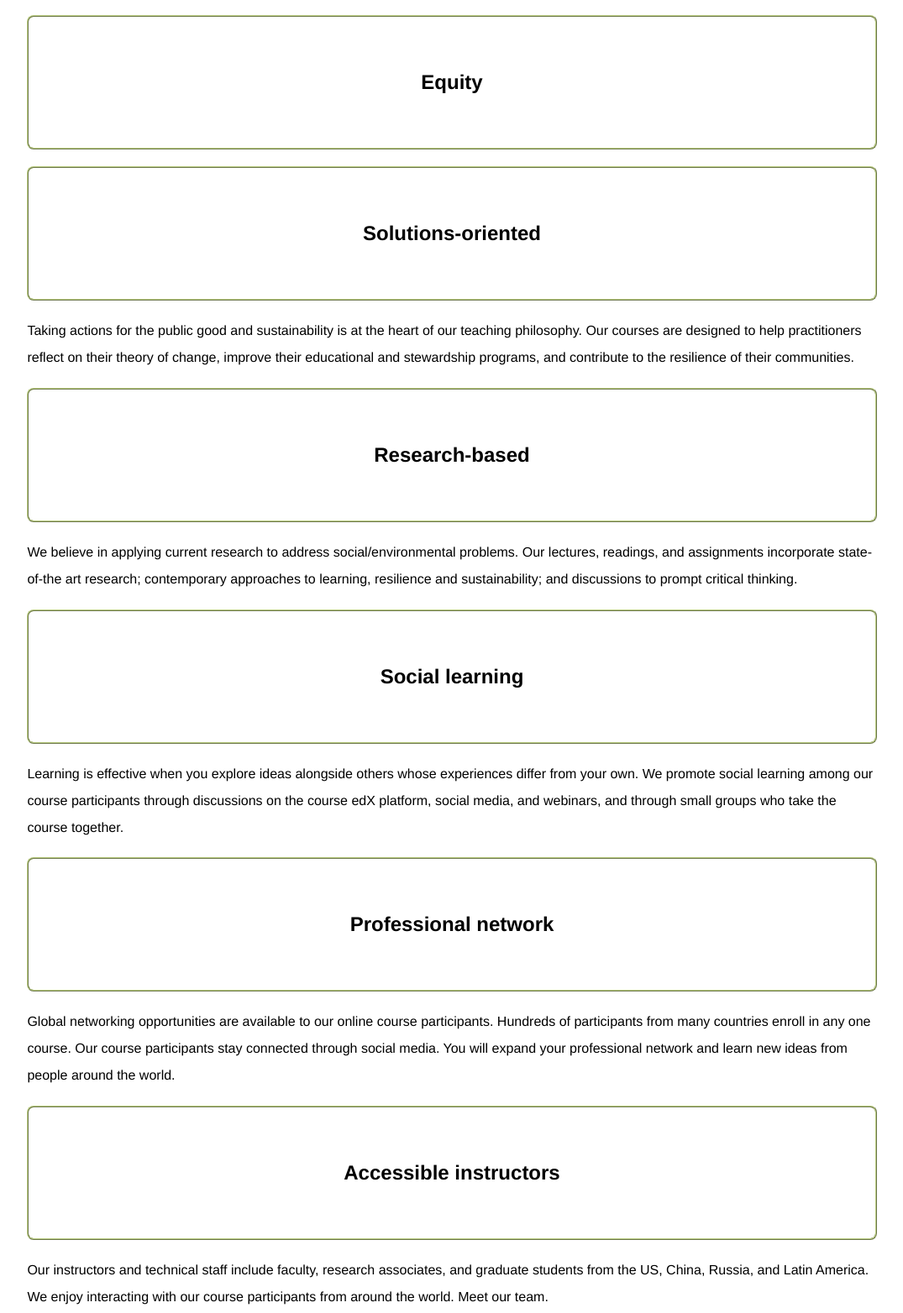
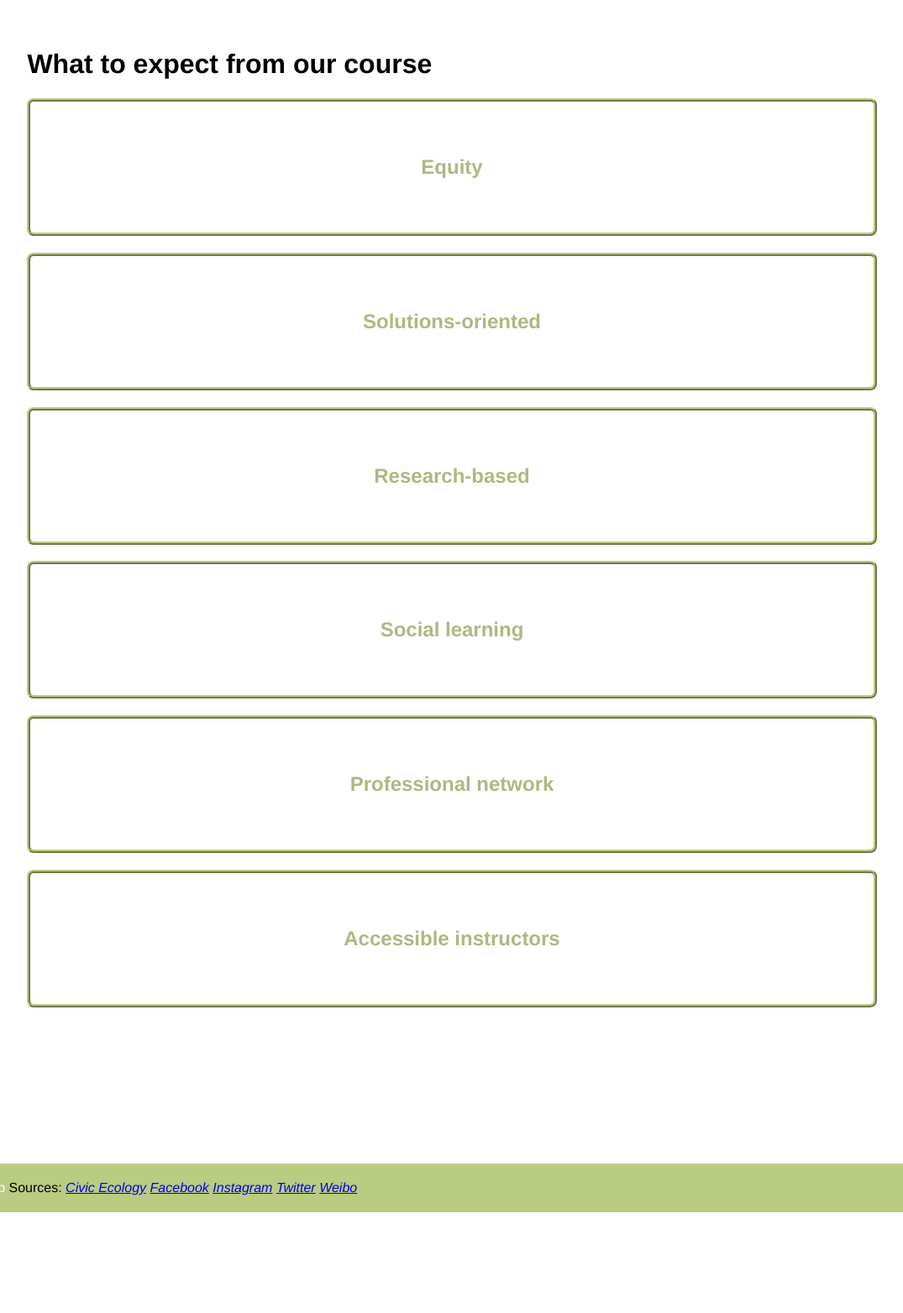
Before and after one commit to ecEthanCar/silver-deer, a plain HTML site: page index.html in a window 1280 px wide. Shown: the part 1431-2995 px from the top of the page at 84% size, without its empty margins (102-1177 px from the left). After the commit the page ends 2883 px from the top, so only its background shows below. Drawn offline with Linux system fonts and the light colour scheme.

Commit message:
finished hover interactivity

```diff
--- a/index.html
+++ b/index.html
@@ -33,7 +33,7 @@
   <!-- idk how to download the video so that it could work here -->
 </video>
 
-<h1> What to expect from our course</h1>
+<h1 class="margin-top"> What to expect from our course</h1>
 
 <div class="relative">
   <h2 id="equity" class="expectation">Equity</h2>
@@ -42,31 +42,41 @@
   </p>
 </div>
 
+<div class="relative">
   <h2 id="solution-oriented" class="expectation">Solutions-oriented</h2>
-<p id="solution-description">
+  <p id="solution-description" class="description-absolute hidden">
     Taking actions for the public good and sustainability is at the heart of our teaching philosophy. Our courses are designed to help practitioners reflect on their theory of change, improve their educational and stewardship programs, and contribute to the resilience of their communities.
   </p>
+</div>
 
+<div class="relative">
   <h2 id="research-based" class="expectation">Research-based</h2>
-<p id="research-description">
+  <p id="research-description" class="description-absolute hidden">
     We believe in applying current research to address social/environmental problems. Our lectures, readings, and assignments incorporate state-of-the art research; contemporary approaches to learning, resilience and sustainability; and discussions to prompt critical thinking.
   </p>
+</div>
 
+<div class="relative">
   <h2 id="social-learning" class="expectation">Social learning</h2>
-<p id="social-description">
+  <p id="social-description" class="description-absolute hidden">
     Learning is effective when you explore ideas alongside others whose experiences differ from your own. We promote social learning among our course participants through discussions on the course edX platform, social media, and webinars, and through small groups who take the course together.
   </p>
+</div>
 
+<div class="relative">
   <h2 id="network" class="expectation">Professional network</h2>
-<p id="network-description">
+  <p id="network-description" class="description-absolute hidden">
     Global networking opportunities are available to our online course participants. Hundreds of participants from many countries enroll in any one course. Our course participants stay connected through social media. You will expand your professional network and learn new ideas from people around the world.
   </p>
+</div>
 
-
+<div class="relative">
   <h2 id="instructors" class="expectation">Accessible instructors</h2>
-<p id="instructors-description">
+  <p id="instructors-description" class="description-absolute hidden">
     Our instructors and technical staff include faculty, research associates, and graduate students from the US, China, Russia, and Latin America. We enjoy interacting with our course participants from around the world. Meet our team.
   </p>
+</div>
+
 <script type="text/javascript" src="scripts/jquery-3.6.0.js"></script>
 <script type="text/javascript" src="scripts/expectations.js"></script>
 </main>
--- a/scripts/expectations.js
+++ b/scripts/expectations.js
@@ -2,60 +2,60 @@ console.log("start")
 
 
 $("#equity").hover(function() {
-  // TODO: snippet(s) to respond to when the mouse enters the element.
+  // remove class hidden from #equity-description when the mouse leaves the element.
   console.log("hi")
   $("#equity-description").removeClass("hidden")
 }, function() {
-  // TODO: snippet(s) to respond to when the mouse leaves the element.
-  // $("#equity-description").addClass("hidden")
+  // add class hidden to #equity-description when the mouse leaves the element.
+  $("#equity-description").addClass("hidden")
 });
 
 
 $("#solution-oriented").hover(function() {
-  // TODO: snippet(s) to respond to when the mouse enters the element.
+  // remove class hidden when the mouse leaves the element.
   console.log("hi")
   $("#solution-description").removeClass("hidden")
 }, function() {
-  // TODO: snippet(s) to respond to when the mouse leaves the element.
+  // add class hidden when the mouse leaves the element.
   $("#solution-description").addClass("hidden")
 });
 
 
 $("#research-based").hover(function() {
-  // TODO: snippet(s) to respond to when the mouse enters the element.
+  // remove class hidden when the mouse leaves the element.
   console.log("hi")
   $("#research-description").removeClass("hidden")
 }, function() {
-  // TODO: snippet(s) to respond to when the mouse leaves the element.
+  // add class hidden when the mouse leaves the element.
   $("#research-description").addClass("hidden")
 });
 
 
 $("#social-learning").hover(function() {
-  // TODO: snippet(s) to respond to when the mouse enters the element.
+  // remove class hidden when the mouse leaves the element.
   console.log("hi")
   $("#social-description").removeClass("hidden")
 }, function() {
-  // TODO: snippet(s) to respond to when the mouse leaves the element.
+  // add class hidden when the mouse leaves the element.
   $("#social-description").addClass("hidden")
 });
 
 
 $("#network").hover(function() {
-  // TODO: snippet(s) to respond to when the mouse enters the element.
+  // remove class hidden when the mouse leaves the element.
   console.log("hi")
   $("#network-description").removeClass("hidden")
 }, function() {
-  // TODO: snippet(s) to respond to when the mouse leaves the element.
+  // add class hidden when the mouse leaves the element.
   $("#network-description").addClass("hidden")
 });
 
 
 $("#instructors").hover(function() {
-  // TODO: snippet(s) to respond to when the mouse enters the element.
+  // remove class hidden when the mouse leaves the element.
   console.log("hi")
   $("#instructors-description").removeClass("hidden")
 }, function() {
-  // TODO: snippet(s) to respond to when the mouse leaves the element.
+  // add class hidden when the mouse leaves the element.
   $("#instructors-description").addClass("hidden")
 });
--- a/styles/site.css
+++ b/styles/site.css
@@ -68,13 +68,19 @@ main{
   border-radius: 2px;
 }
 
+.margin-top{
+  margin-top: 120px;
+}
+
+
 .expectation{
   text-align:center;
   border-style: ridge;
   border-color: #BACC81;
-  border-width: 2px;
+  border-width: 4px;
   border-radius: 8px;
   padding: 64px;
+  color: #acb981;
 }
 
 .relative{
```
Lines whose indentation alone changed are shown as unchanged.
